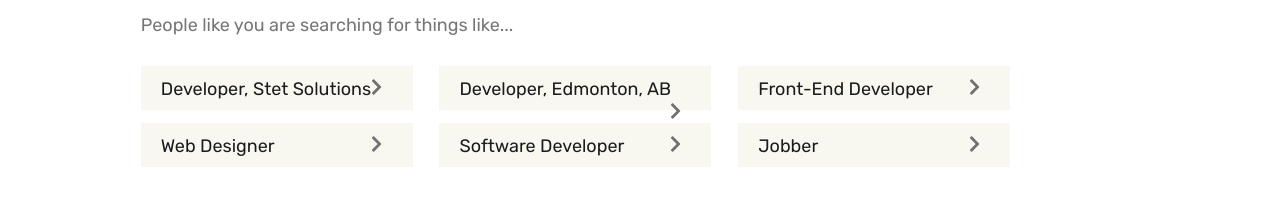
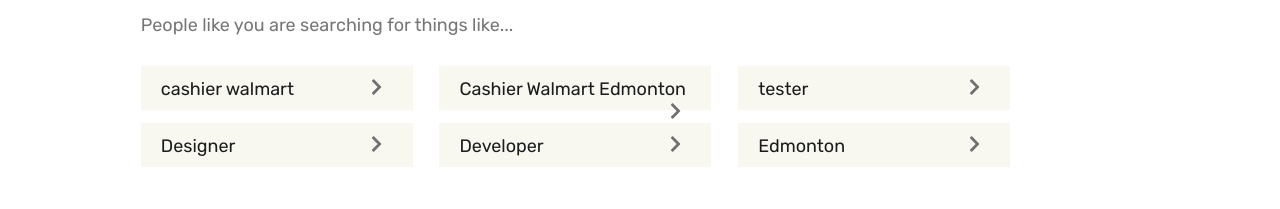
Before and after one commit to reallynewbie/wewrk, a Vue app in the folder frontend/wewrk/: page / in a window 1280 px wide. Shown: the part 649-858 px from the top of the page. Built offline with nearby package versions, Linux system fonts and the light colour scheme.

Commit message:
Enable Salary Filtering and add additional JobType filters

```diff
--- a/frontend/wewrk/src/components/SearchBar.vue
+++ b/frontend/wewrk/src/components/SearchBar.vue
@@ -62,7 +62,12 @@ export default {
         { value: "permanent", text: "Permanent" },
         { value: "contract", text: "Contract" },
         { value: "temporary", text: "Temporary" },
-        { value: "freelance", text: "Freelance" }
+        { value: "freelance", text: "Freelance" },
+        { value: "casual", text: "Casual"},
+        { value: "commission", text: "Commission" },
+        { value: "apprenticeship", text: "Apprenticeship" },
+        { value: "Fly-In/Fly-Out", text: "Fly-In/Fly-Out" },
+        { value: "Internship", text: "Internship" },
         /* DB Has the following
           'Casual'
           'Part-time'
@@ -90,10 +95,11 @@ export default {
       salarySelected: null,
       salaryOptions: [
         { value: null, text: "- Select -" },
-        { value: "0", text: "$50,000+", disabled: true },
-        { value: "1", text: "$70,000+", disabled: true },
-        { value: "2", text: "$90,000+", disabled: true },
-        { value: "3", text: "$110,000+", disabled: true }
+        { value: "30000", text: "$30,000+" },
+        { value: "50000", text: "$50,000+"},
+        { value: "70000", text: "$70,000+"},
+        { value: "90000", text: "$90,000+"},
+        { value: "110000", text: "$110,000+"}
       ],
       distanceSelected: null,
       distanceOptions: [
--- a/frontend/wewrk/src/components/homepage/RecentSearches.vue
+++ b/frontend/wewrk/src/components/homepage/RecentSearches.vue
@@ -22,27 +22,27 @@ export default {
       recentSearches: [
         {
           id: 0,
-          value: "Developer, Stet Solutions"
+          value: "cashier walmart"
         },
         {
           id: 1,
-          value: "Developer, Edmonton, AB"
+          value: "Cashier Walmart Edmonton"
         },
         {
           id: 2,
-          value: "Front-End Developer"
+          value: "tester"
         },
         {
           id: 3,
-          value: "Web Designer"
+          value: "Designer"
         },
         {
           id: 4,
-          value: "Software Developer"
+          value: "Developer"
         },
         {
           id: 5,
-          value: "Jobber"
+          value: "Edmonton"
         }
       ]
     };
```
